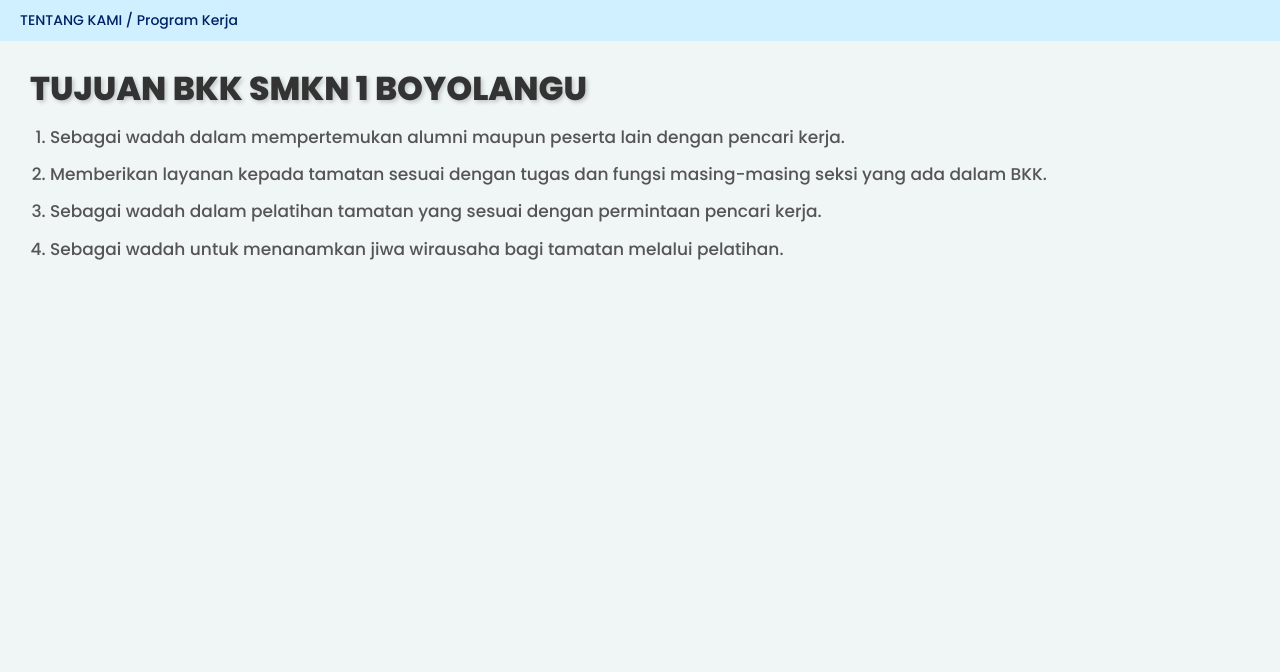
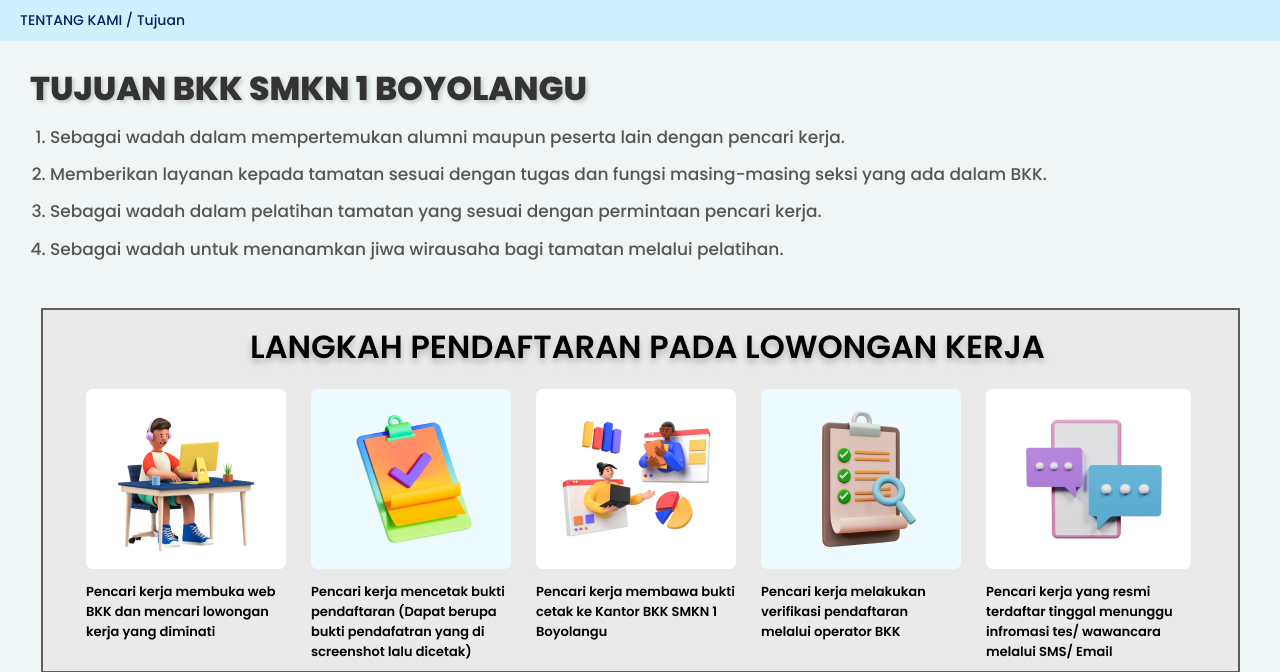
Before and after one commit to SoraYaki04/PROJECT-BKK, a PHP site: page /tujuan.php in a window 1280 px wide. Shown: the part 234-906 px from the top of the page. Run offline with PHP 8.4, Linux system fonts and the light colour scheme.

Commit message:
Update tujuan.php

```diff
--- a/BKK/Tentang Kami/tujuan.php
+++ b/BKK/Tentang Kami/tujuan.php
@@ -12,7 +12,6 @@
 
     <header>
         <div class="rectangle">
-        </div>
         </div>
 
         <div class="logo">
@@ -93,16 +92,16 @@
 
     <div class="container">
         <div class="header-bar">
-            <a href="#">TENTANG KAMI / Program Kerja</a>
+            <a href="#">TENTANG KAMI / Tujuan</a>
         </div>
 
         <section class="tujuan">
-            <h2>TUJUAN BKK SMKN 1 BOYOLANGU</h2>
+            <h2 class="tujuan-title">TUJUAN BKK SMKN 1 BOYOLANGU</h2>
             <ol>
-                <li>Sebagai wadah dalam mempertemukan alumni maupun peserta lain dengan pencari kerja.</li>
-                <li>Memberikan layanan kepada tamatan sesuai dengan tugas dan fungsi masing-masing seksi yang ada dalam BKK.</li>
-                <li>Sebagai wadah dalam pelatihan tamatan yang sesuai dengan permintaan pencari kerja.</li>
-                <li>Sebagai wadah untuk menanamkan jiwa wirausaha bagi tamatan melalui pelatihan.</li>
+                <li  class="tujuan-list">Sebagai wadah dalam mempertemukan alumni maupun peserta lain dengan pencari kerja.</li>
+                <li class="tujuan-list">Memberikan layanan kepada tamatan sesuai dengan tugas dan fungsi masing-masing seksi yang ada dalam BKK.</li>
+                <li class="tujuan-list">Sebagai wadah dalam pelatihan tamatan yang sesuai dengan permintaan pencari kerja.</li>
+                <li class="tujuan-list">Sebagai wadah untuk menanamkan jiwa wirausaha bagi tamatan melalui pelatihan.</li>
             </ol>
         </section>
 
@@ -111,5 +110,24 @@
         </div>
     </div>
 </div>
+
+<script>
+    const cards = document.querySelectorAll('.tujuan-title, .tujuan-list, .langkah img');
+
+    const observer = new IntersectionObserver((entries) => {
+      entries.forEach(entry => {
+        if (entry.isIntersecting) {
+          entry.target.classList.add('show');
+        }
+      });
+    }, {
+      threshold: 0.1
+    });
+
+    cards.forEach(card => {
+      observer.observe(card);
+    });
+</script>
+
 </body>
 </html>
```
